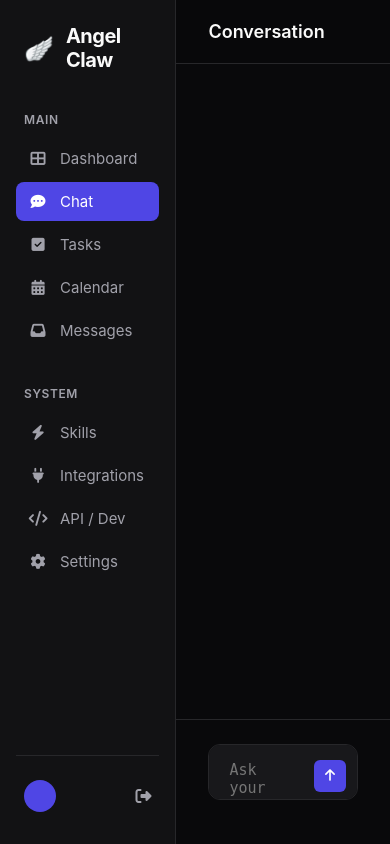
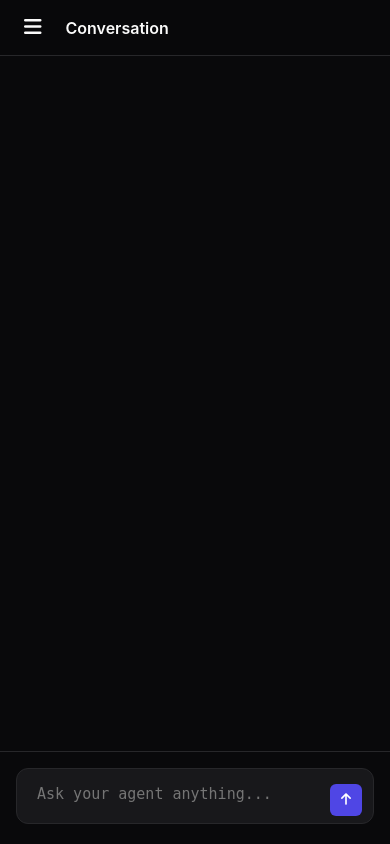
Before and after one commit to Abdur-rahmaanJ/angel-claw, a Flask app: template src/angel_claw/app/modules/agent/templates/agent/index.html in a window 390 px wide. Run offline with Flask 3, Linux system fonts and the light colour scheme; the template is opened without the code that fills it, so the values that code supplies are empty; some libraries are stand-ins or nearby versions.

Commit message:
fix: mobile responsiveness

```diff
--- a/src/angel_claw/app/modules/agent/templates/agent/index.html
+++ b/src/angel_claw/app/modules/agent/templates/agent/index.html
@@ -488,11 +488,118 @@
             font-size: 0.8125rem;
             font-weight: 600;
         }
+
+        /* Mobile Menu Toggle */
+        .mobile-toggle {
+            display: none;
+            background: none;
+            border: none;
+            color: var(--text-primary);
+            font-size: 1.25rem;
+            cursor: pointer;
+            padding: 0.5rem;
+        }
+
+        .sidebar-overlay {
+            display: none;
+            position: fixed;
+            top: 0;
+            left: 0;
+            width: 100%;
+            height: 100%;
+            background: rgba(0,0,0,0.5);
+            z-index: 99;
+        }
+
+        /* Mobile Responsive */
+        @media (max-width: 768px) {
+            body {
+                flex-direction: column;
+            }
+
+            .mobile-toggle {
+                display: block;
+            }
+
+            .sidebar {
+                position: fixed;
+                top: 0;
+                left: 0;
+                height: 100%;
+                width: 280px;
+                transform: translateX(-100%);
+                transition: transform 0.3s ease;
+            }
+
+            .sidebar.open {
+                transform: translateX(0);
+            }
+
+            .sidebar-overlay.open {
+                display: block;
+            }
+
+            .view-header {
+                padding: 0 1rem;
+                height: 56px;
+            }
+
+            .view-header h2 {
+                font-size: 1rem;
+            }
+
+            .workspace {
+                padding: 1rem;
+            }
+
+            .dashboard-grid {
+                grid-template-columns: 1fr;
+                gap: 1rem;
+            }
+
+            .span-4, .span-6, .span-8, .span-12 {
+                grid-column: span 1;
+            }
+
+            .card {
+                padding: 1rem;
+            }
+
+            .stat-value {
+                font-size: 1.5rem;
+            }
+
+            .inbox-row {
+                flex-direction: column;
+                align-items: flex-start;
+                gap: 0.5rem;
+            }
+
+            .inbox-from, .inbox-snippet, .inbox-time {
+                width: 100%;
+                text-align: left;
+            }
+
+            .chat-history {
+                padding: 1rem;
+            }
+
+            .chat-input-container {
+                padding: 1rem;
+            }
+
+            .modal-content {
+                margin: 1rem;
+                max-width: calc(100% - 2rem);
+            }
+        }
     </style>
 </head>
 <body>
+    <div class="sidebar-overlay" id="sidebar-overlay"></div>
+
     <!-- Sidebar -->
-    <aside class="sidebar">
+    <aside class="sidebar" id="sidebar">
         <div class="brand">
             <span class="brand-logo">🪽</span>
             <span class="brand-name">Angel Claw</span>
@@ -552,7 +659,12 @@
         <!-- View: Dashboard -->
         <div id="view-dashboard" class="workspace view-animate">
             <header class="view-header" style="margin: -2rem -2rem 2rem -2rem;">
+                <div style="display: flex; align-items: center; gap: 1rem;">
+                    <button class="mobile-toggle" onclick="toggleSidebar()">
+                        <i class="fas fa-bars"></i>
+                    </button>
                     <h2 class="view-title">Agent Overview</h2>
+                </div>
                 <div class="agent-status-indicator">
                     <span class="status-dot dot-online"></span>
                     <span style="font-size: 0.875rem; color: var(--text-secondary)">Angel Claw System Online</span>
@@ -599,7 +711,12 @@
         <!-- View: Chat (Default behavior) -->
         <div id="view-chat" class="chat-view active">
             <header class="view-header">
+                <div style="display: flex; align-items: center; gap: 1rem;">
+                    <button class="mobile-toggle" onclick="toggleSidebar()">
+                        <i class="fas fa-bars"></i>
+                    </button>
                     <h2 class="view-title">Conversation</h2>
+                </div>
                 <div style="display: flex; gap: 1rem;">
                     <span id="typing" style="font-size: 0.875rem; color: var(--text-secondary); display: none;">🪽 Thinking...</span>
                 </div>
@@ -634,7 +751,12 @@
         <!-- View: Tasks -->
         <div id="view-tasks" class="workspace view-animate">
             <header class="view-header" style="margin: -2rem -2rem 2rem -2rem;">
+                <div style="display: flex; align-items: center; gap: 1rem;">
+                    <button class="mobile-toggle" onclick="toggleSidebar()">
+                        <i class="fas fa-bars"></i>
+                    </button>
                     <h2 class="view-title">Task Management</h2>
+                </div>
                 <button class="btn btn-primary btn-sm"><i class="fas fa-plus"></i> New Task</button>
             </header>
             <div class="card span-12">
@@ -647,7 +769,12 @@
         <!-- View: Calendar -->
         <div id="view-calendar" class="workspace view-animate">
             <header class="view-header" style="margin: -2rem -2rem 2rem -2rem;">
+                <div style="display: flex; align-items: center; gap: 1rem;">
+                    <button class="mobile-toggle" onclick="toggleSidebar()">
+                        <i class="fas fa-bars"></i>
+                    </button>
                     <h2 class="view-title">Calendar & Events</h2>
+                </div>
             </header>
             <div class="card span-12" style="padding: 0; overflow: hidden;">
                 <div id="calendar-content">
@@ -659,7 +786,12 @@
         <!-- View: Messages -->
         <div id="view-messages" class="workspace view-animate">
             <header class="view-header" style="margin: -2rem -2rem 2rem -2rem;">
+                <div style="display: flex; align-items: center; gap: 1rem;">
+                    <button class="mobile-toggle" onclick="toggleSidebar()">
+                        <i class="fas fa-bars"></i>
+                    </button>
                     <h2 class="view-title">Internal Inbox</h2>
+                </div>
             </header>
             <div class="card span-12" style="padding: 0; overflow: hidden;">
                 <div id="messages-list">
@@ -671,7 +803,12 @@
         <!-- View: Skills -->
         <div id="view-skills" class="workspace view-animate">
             <header class="view-header" style="margin: -2rem -2rem 2rem -2rem;">
+                <div style="display: flex; align-items: center; gap: 1rem;">
+                    <button class="mobile-toggle" onclick="toggleSidebar()">
+                        <i class="fas fa-bars"></i>
+                    </button>
                     <h2 class="view-title">Agent Skills</h2>
+                </div>
                 <button class="btn btn-secondary"><i class="fas fa-upload"></i> Upload Python Skill</button>
             </header>
             <div class="dashboard-grid" id="skills-grid">
@@ -682,7 +819,12 @@
         <!-- View: Integrations -->
         <div id="view-integrations" class="workspace view-animate">
             <header class="view-header" style="margin: -2rem -2rem 2rem -2rem;">
+                <div style="display: flex; align-items: center; gap: 1rem;">
+                    <button class="mobile-toggle" onclick="toggleSidebar()">
+                        <i class="fas fa-bars"></i>
+                    </button>
                     <h2 class="view-title">Connected Bridges</h2>
+                </div>
                 <button class="btn btn-primary" onclick="showPairingModal()">Pair New Channel</button>
             </header>
             <div class="dashboard-grid">
@@ -716,7 +858,12 @@
         <!-- View: API -->
         <div id="view-api" class="workspace view-animate">
             <header class="view-header" style="margin: -2rem -2rem 2rem -2rem;">
+                <div style="display: flex; align-items: center; gap: 1rem;">
+                    <button class="mobile-toggle" onclick="toggleSidebar()">
+                        <i class="fas fa-bars"></i>
+                    </button>
                     <h2 class="view-title">Developer Access</h2>
+                </div>
             </header>
             <div class="card span-12">
                 <h4 style="margin-bottom: 1rem;">Your API Keys</h4>
@@ -736,7 +883,12 @@ curl -X POST http://localhost:5000/chat \
         <!-- View: Settings -->
         <div id="view-settings" class="workspace view-animate">
             <header class="view-header" style="margin: -2rem -2rem 2rem -2rem;">
+                <div style="display: flex; align-items: center; gap: 1rem;">
+                    <button class="mobile-toggle" onclick="toggleSidebar()">
+                        <i class="fas fa-bars"></i>
+                    </button>
                     <h2 class="view-title">Agent Settings</h2>
+                </div>
             </header>
             <div class="card span-12">
                 <p style="color: var(--text-secondary)">Configuration settings for your Angel Claw instance.</p>
@@ -791,8 +943,24 @@ curl -X POST http://localhost:5000/chat \
     </div>
 
     <script>
+        // Sidebar Toggle for Mobile
+        function toggleSidebar() {
+            const sidebar = document.getElementById('sidebar');
+            const overlay = document.getElementById('sidebar-overlay');
+            sidebar.classList.toggle('open');
+            overlay.classList.toggle('open');
+        }
+
+        // Close sidebar when clicking overlay
+        document.getElementById('sidebar-overlay').addEventListener('click', toggleSidebar);
+
         // View Management
         function showView(viewId) {
+            // Close sidebar on mobile when switching views
+            if (window.innerWidth <= 768) {
+                toggleSidebar();
+            }
+
             // Update Navigation
             document.querySelectorAll('.nav-item').forEach(item => item.classList.remove('active'));
             const navItem = document.getElementById('nav-' + viewId);
```
Lines whose indentation alone changed are shown as unchanged.
